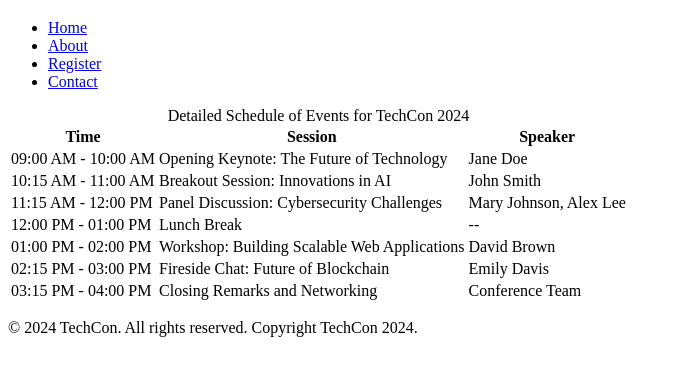
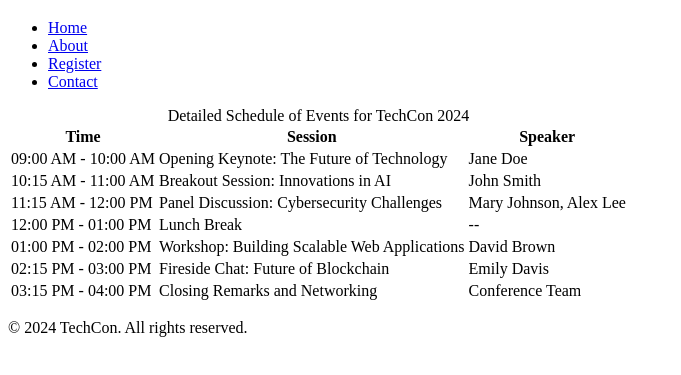
Before and after one commit to HALAYOUNIS-21/TechCon_HTML, a plain HTML site: page techcon_website/schedule.html in a window 1280 px wide. Shown: the part 61-436 px from the top of the page, without its empty margins (0-681 px from the left). Drawn offline with Linux system fonts and the light colour scheme.

Commit message:
updates in schedule.html and about.html files

```diff
--- a/techcon_website/schedule.html
+++ b/techcon_website/schedule.html
@@ -69,10 +69,9 @@
             </tbody>
         </table>
     </main>
-
     <!-- Footer Section -->
     <footer>
-        <p>&copy; 2024 TechCon. All rights reserved. Copyright TechCon 2024.</p>
+        <p>&copy; 2024 TechCon. All rights reserved.</p>
     </footer>
 </body>
 </html>
```
